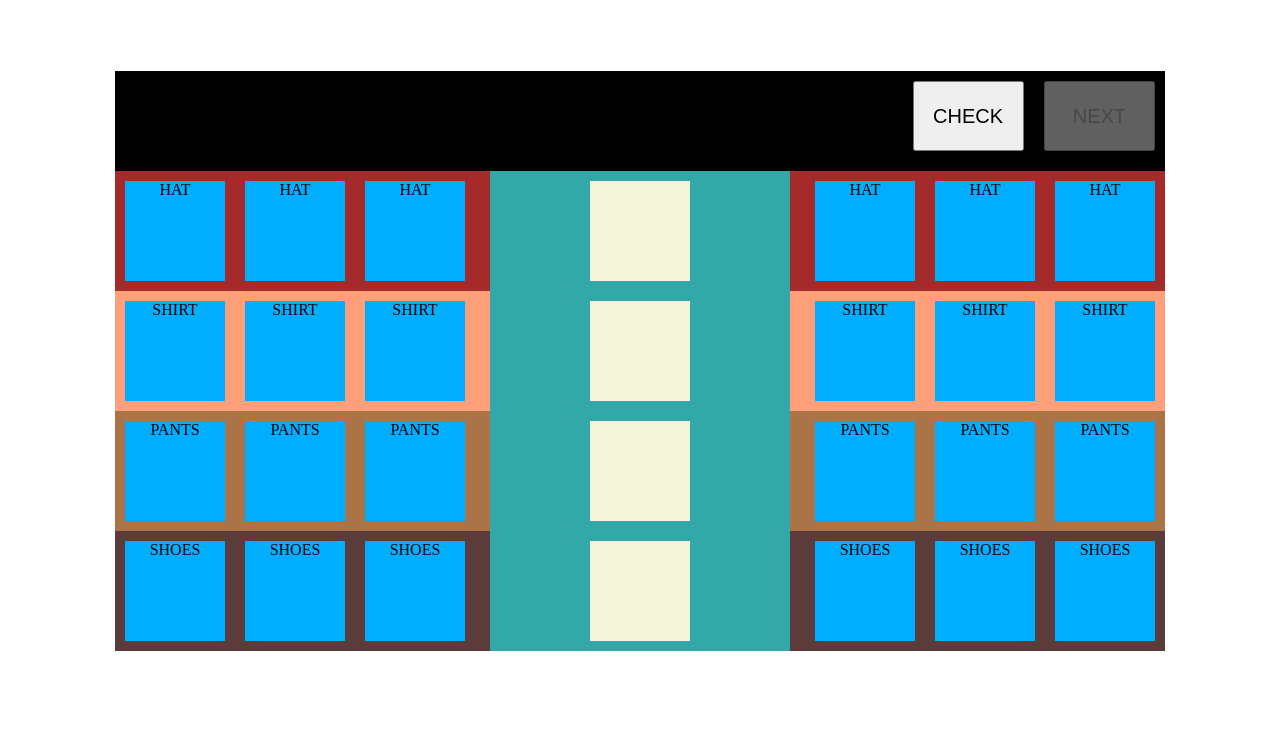
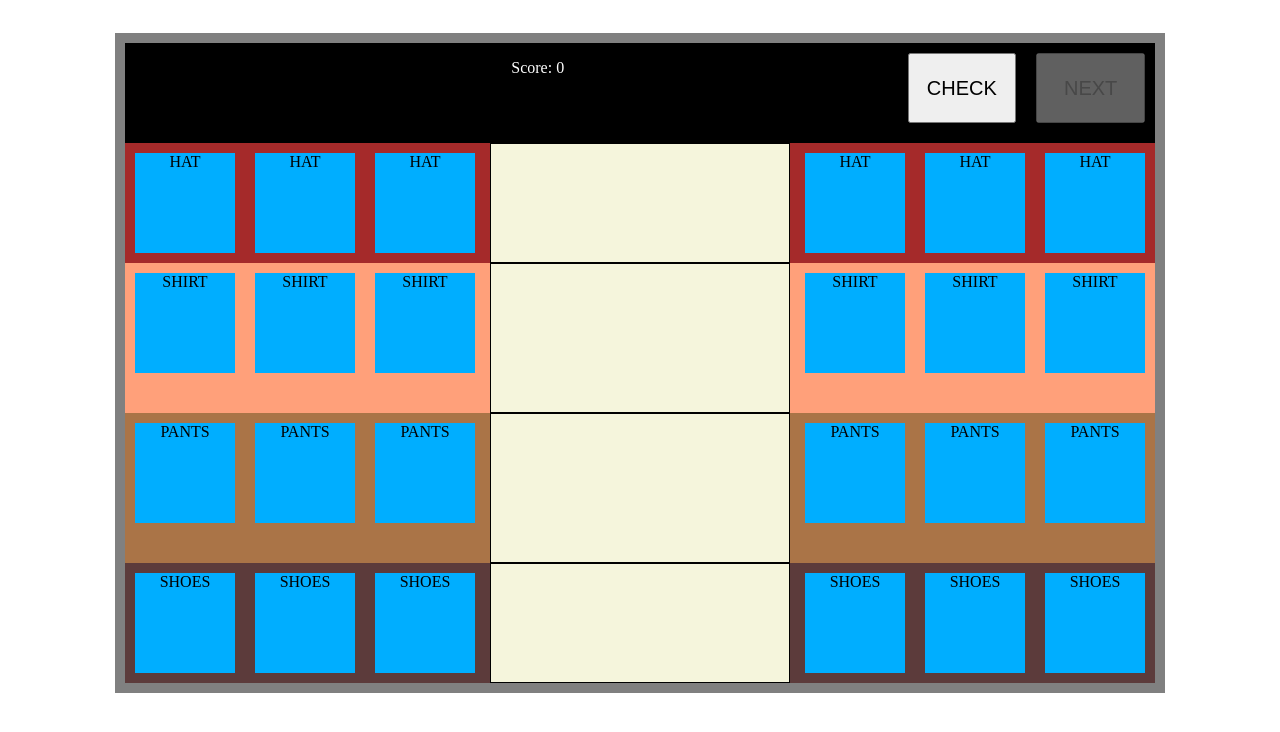
Before and after one commit to froilanenriquez3/Project1, a PHP site: page /webApp/game_froilan/index.html in a window 1280 px wide. Shown: the top 732 px of the page. Run offline with PHP 8.4, Linux system fonts and the light colour scheme.

Commit message:
Add score system

```diff
--- a/webApp/game_froilan/index.html
+++ b/webApp/game_froilan/index.html
@@ -16,6 +16,7 @@
                 <p id="feedback"></p>
             </div>
             <div>
+                <p id="counter">Score: </p>
                 <p id="winner"></p>
             </div>
 
--- a/webApp/game_froilan/script.js
+++ b/webApp/game_froilan/script.js
@@ -4,7 +4,21 @@ let shirt;
 let pants;
 let shoes;
 
+let points;
+
 newCombo();
+initPoints();
+document.querySelector('#counter').innerHTML = 'Score: ' + window.points;
+console.log(window.points);
+
+function initPoints(){
+  window.points = 0;
+}
+
+function displayUpdateScore(){
+  document.querySelector('#counter').innerHTML = 'Score: ' + window.points;
+  console.log(window.points);
+}
 
 //Function to check selected clothes items
 function checkCombo() {
@@ -21,7 +35,6 @@ function checkCombo() {
   } else {
     text += "This hat sucks. <br>";
   }
-
 
   if (document.querySelector(' #shirthole').firstChild.id == window.shirt) {
     text += "This shirt is shuper. <br>";
@@ -46,7 +59,8 @@ function checkCombo() {
 
   if ( checkHat && checkShirt && checkPants && checkShoes){
     text2 = "You got me the perfect outfit!";
-
+    window.points++;
+    displayUpdateScore();
   }
   document.querySelector('#next').disabled = false;
   document.querySelector('#feedback').innerHTML = text;
@@ -200,7 +214,6 @@ document.addEventListener("dragenter", function (event) {
   if (event.target.className == "dropzone hat") {
     event.target.style.background = "grey";
   }
-
 }, false);
 
 document.addEventListener("dragleave", function (event) {
--- a/webApp/game_froilan/styles/style.css
+++ b/webApp/game_froilan/styles/style.css
@@ -7,9 +7,10 @@ body {
   -webkit-box-sizing: border-box;
           box-sizing: border-box;
   margin: auto;
-  margin-top: 5%;
+  margin-top: 2%;
   width: 75%;
   min-width: 1050px;
+  border: solid grey 10px;
 }
 
 .topbar {
@@ -40,8 +41,8 @@ body {
           box-sizing: border-box;
   display: -ms-grid;
   display: grid;
-  -ms-grid-rows: 1fr 1fr 1fr 1fr;
-      grid-template-rows: 1fr 1fr 1fr 1fr;
+  -ms-grid-rows: 1fr 1.25fr 1.25fr 1fr;
+      grid-template-rows: 1fr 1.25fr 1.25fr 1fr;
   -webkit-box-pack: justify;
       -ms-flex-pack: justify;
           justify-content: space-between;
@@ -65,6 +66,8 @@ body {
 }
 
 .container .shelf .center {
+  -webkit-box-sizing: border-box;
+          box-sizing: border-box;
   background-color: #33a8a8;
   width: 300px;
   margin: auto;
@@ -77,8 +80,17 @@ body {
 }
 
 .container .shelf .center .dropzone {
+  border: solid black 1px;
+  margin-top: 0px;
   background-color: beige;
-  width: 100px;
+  width: 300px;
+  height: 100%;
+  padding-top: 7px;
+  display: -ms-grid;
+  display: grid;
+  -webkit-box-pack: center;
+      -ms-flex-pack: center;
+          justify-content: center;
 }
 
 .container .shelf [draggable='true'] {
--- a/webApp/game_froilan/styles/style.scss
+++ b/webApp/game_froilan/styles/style.scss
@@ -15,9 +15,10 @@ body{
 #game{
     box-sizing: border-box;
     margin: auto;
-    margin-top: 5%;
+    margin-top: 2%;
     width: 75%;
     min-width: 1050px;
+    border: solid grey 10px;
 
 }
 
@@ -29,9 +30,7 @@ body{
     display: grid;
     grid-template-columns: 3fr 3fr 1fr 1fr;
 
-
     #feedback{
-
         margin-left: 10px;
     }
 
@@ -40,17 +39,13 @@ body{
         font-size: 20px;
         padding: 3px;
         margin: 10px;
-
-        &#next{
-
-        }
     }
 }
 
 .container{
     box-sizing: border-box;
     display:grid;
-    grid-template-rows: 1fr 1fr 1fr 1fr;
+    grid-template-rows: 1fr 1.25fr 1.25fr 1fr;
     justify-content: space-between;
 
     .shelf{
@@ -69,6 +64,7 @@ body{
         }
 
         .center{
+            box-sizing: border-box;
             background-color: rgb(51, 168, 168);
             width: 300px;
             margin: auto;
@@ -78,8 +74,16 @@ body{
 
 
             .dropzone{
+
+                border: solid black 1px;
+                margin-top: 0px;
                 background-color: beige;
-                width: 100px;
+                width: 300px;
+                height: 100%;
+                padding-top: 7px;
+
+                display: grid;
+                justify-content:center;
             }
         }
 
@@ -100,6 +104,7 @@ body{
 
     #shirts{
         background-color: lightsalmon;
+
     }
 
     #pants{
```
Also changed, not shown: 1 other file.
